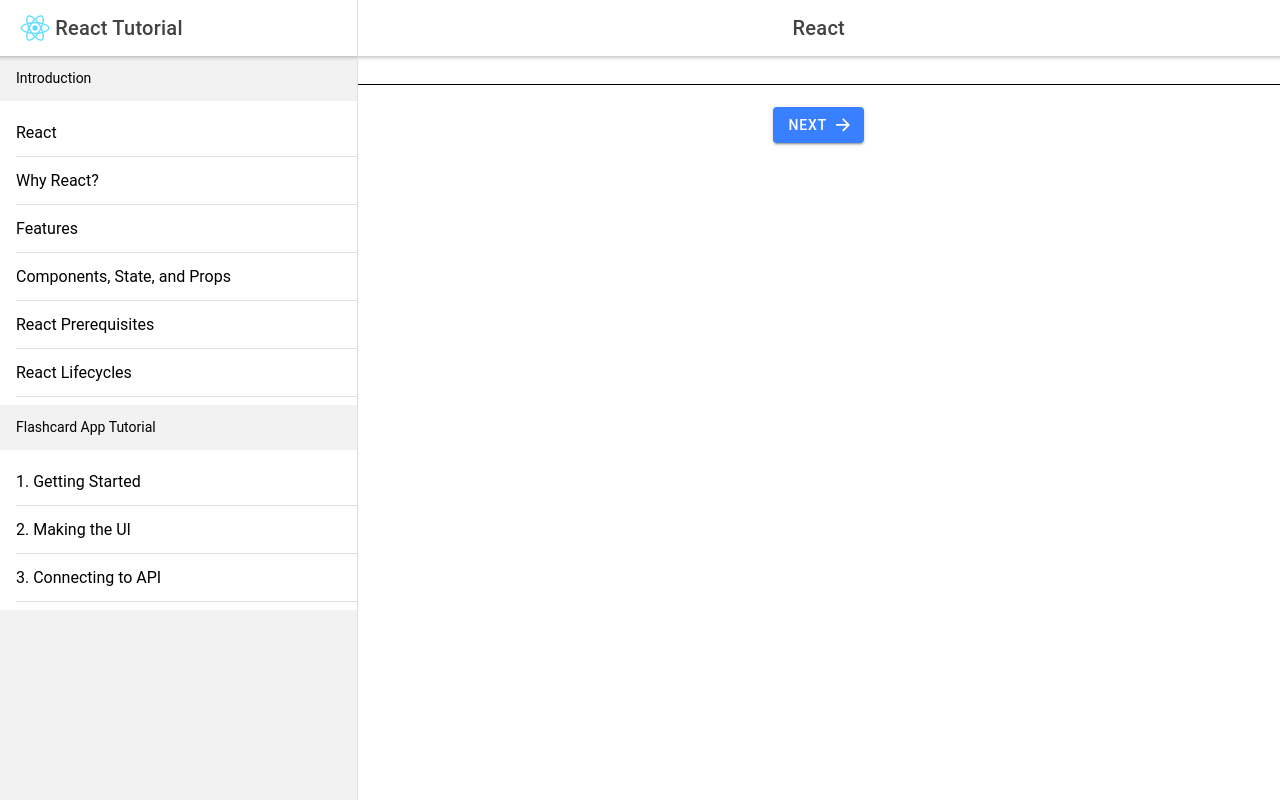
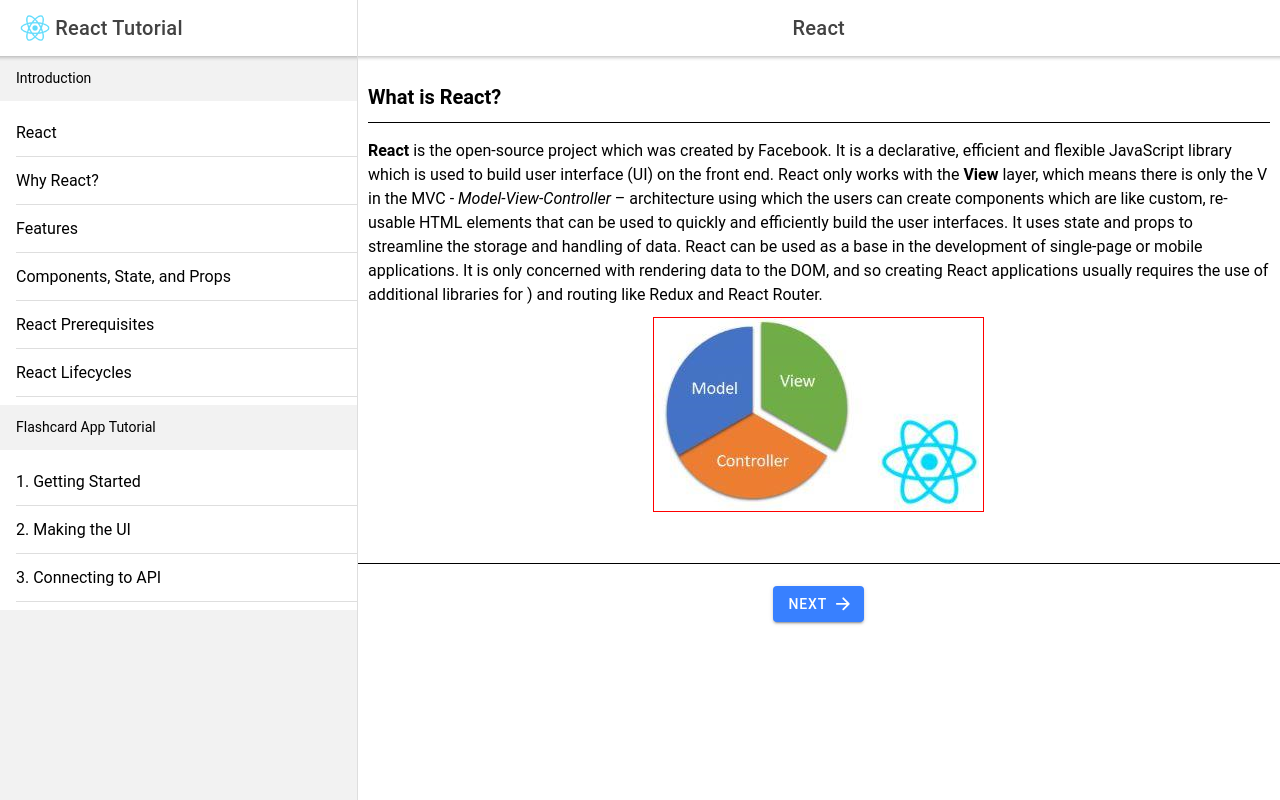
Before and after one commit to aniteshlal/react-tutorial, a React (Create React App) app: page /react in a window 1280 px wide. Built offline with nearby package versions, Linux system fonts and the light colour scheme.

Commit message:
Finished the section1 part

```diff
--- a/src/routes/section1/Section1L1.js
+++ b/src/routes/section1/Section1L1.js
@@ -9,7 +9,34 @@
     <IonPage>
       <PageTitle title={ROUTES.S1L1.title} />
       <IonContent>
-        <section style={{ padding: '10px' }}></section>
+        <section style={{ padding: '10px' }}>
+          <h4>
+            <strong>What is React?</strong>
+          </h4>
+          <hr />
+          <p>
+            <b>React</b> is the open-source project which was created by
+            Facebook. It is a declarative, efficient and flexible JavaScript
+            library which is used to build user interface (UI) on the front end.
+            React only works with the <b>View</b> layer, which means there is
+            only the V in the MVC - <i>Model-View-Controller</i> – architecture
+            using which the users can create components which are like custom,
+            re-usable HTML elements that can be used to quickly and efficiently
+            build the user interfaces. It uses state and props to streamline the
+            storage and handling of data. React can be used as a base in the
+            development of single-page or mobile applications. It is only
+            concerned with rendering data to the DOM, and so creating React
+            applications usually requires the use of additional libraries for )
+            and routing like Redux and React Router.
+            <div className='text-center'>
+              <img
+                className='img-fluid'
+                src={process.env.PUBLIC_URL + '/pic1.png'}
+                alt='Add new event preview'
+              />
+            </div>
+          </p>
+        </section>
         <Pagnation next={ROUTES.S1L2.path}></Pagnation>
       </IonContent>
     </IonPage>
```
Also changed, not shown: public/pic1.png (added).
